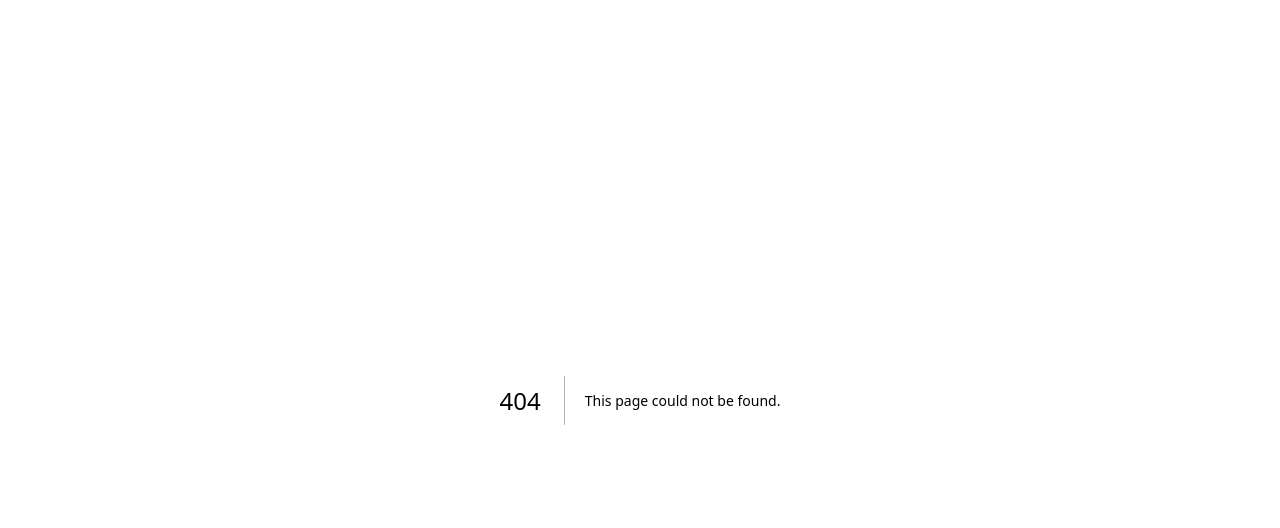
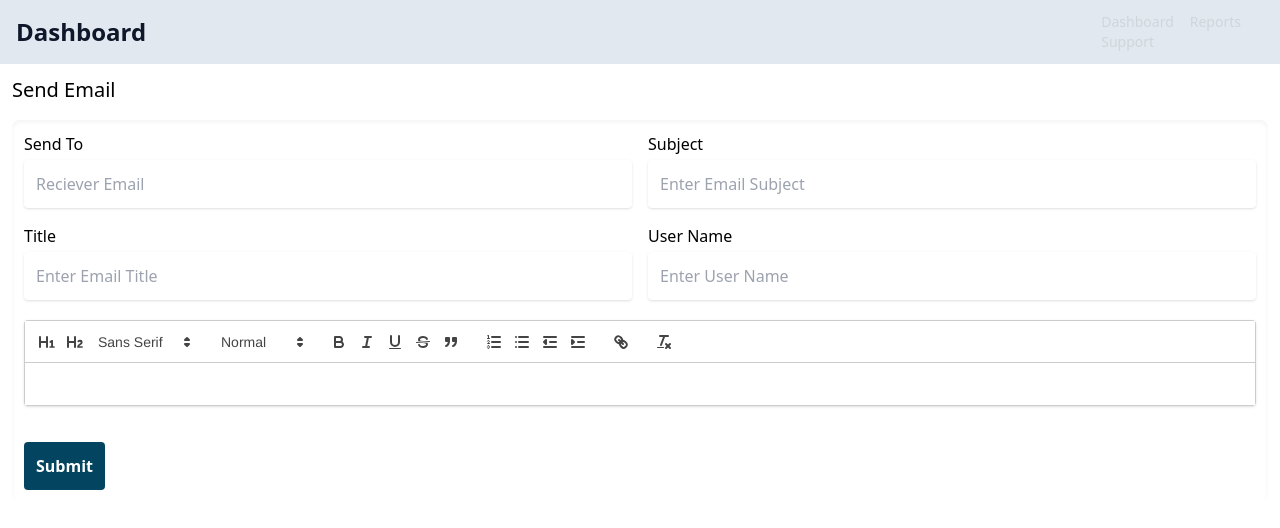
Before and after one commit to Ebimo21/transp_courier, a Next.js app: page /admin/mailer in a window 1280 px wide. Before the commit this address had no page. Shown: the top 528 px of the page. Built offline with nearby package versions, Linux system fonts and the light colour scheme.

Commit message:
send email page

```diff
--- a/package.json
+++ b/package.json
@@ -20,6 +20,7 @@
     "react": "18.2.0",
     "react-dom": "18.2.0",
     "react-icons": "^4.8.0",
+    "react-quill": "^2.0.0",
     "typescript": "5.0.2"
   },
   "devDependencies": {
--- a/src/components/layout/admin/LayoutNew.tsx
+++ b/src/components/layout/admin/LayoutNew.tsx
@@ -35,7 +35,7 @@ const LayoutNew = ({children}: Props) => {
             </div>
         </div>
         {menuOpen && (
-            <div className="lg:hidden absolute w-full bg-white">
+            <div className="lg:hidden absolute w-full bg-slate-600">
             <div className="mt-2 px-2 pt-2 pb-3">
                 <Link href={'/admin'}>
                     <span className="block px-3 py-2 rounded text-base font-medium text-gray-400 hover:text-white hover:bg-gray-700 focus:outline-none focus:text-white focus:bg-gray-700">Dashboard</span>
--- a/src/config/apiCalls.tsx
+++ b/src/config/apiCalls.tsx
@@ -1,6 +1,6 @@
 import axios from "axios";
-const host = "https://node.tradefactory.net/";
-// const host = "http://localhost:3001/";
+// const host = "https://node.tradefactory.net/";
+const host = "http://localhost:3001/";
 
 type loginDetails = {
     email: string,
@@ -63,6 +63,20 @@ export const deleteParcelDetails = async (tracking_id:string|undefined|null)=>{
         console.log(err.message);
         return {success: false, message: err.message};
 
+    }
+}
+
+export const sendMail = async (email:string, subject:string, body:string, user:string, title:string)=>{
+    try {
+        const response = await axios.post(
+            `${host}send/mail`,
+            { data: {
+                email, subject, body, user,
+            }}
+        )
+        return {success: true, message: response.data.message};
+    }catch(err:any) {
+        return {success: false, message: err.message}
     }
 }
 
--- a/src/pages/_app.tsx
+++ b/src/pages/_app.tsx
@@ -1,6 +1,8 @@
 import { AuthProvider } from '@/context/authContext'
 import '@/styles/globals.css'
 import type { AppProps } from 'next/app'
+import 'react-quill/dist/quill.snow.css'
+
 
 
 export default function App({ Component, pageProps }: AppProps) {
--- a/src/pages/admin/index.tsx
+++ b/src/pages/admin/index.tsx
@@ -14,7 +14,6 @@ const Index = (props: Props) => {
 
   React.useEffect(() => {
     console.log(isUserAuthenticated());
-    // checks if the user is authenticated
     !isUserAuthenticated()
     ? router.push("/admin/login"): ""
   }, []);
@@ -255,20 +254,8 @@ const Index = (props: Props) => {
                 placeholder="Enter Parcel Location"
                 required/>
             </div>
-            {/* <div>
-              <label
-                className="block mb-2 font-bold"
-                htmlFor="route">Delivery Date</label>
-              <input
-                onChange={(e)=>dispatch({type: parcelAction.RECIEVER_EMAIL, payload: e.target.value})}
-                className="w-full px-3 py-2 border border-gray-400 rounded"
-                type="datetime-local"
-                id="delivery_date"
-                name="delivery_date"
-                required/>
-            </div> */}
               </div>
-              <button>Submit</button>
+              <button className='bg-blue text-white px-3 py-2 mt-4'>Submit</button>
         </form>
       </div>
     </LayoutNew>
--- /dev/null
+++ b/src/pages/admin/mailer.tsx
@@ -0,0 +1,160 @@
+import Congratulations from '@/components/admin/adminModal/Congratulations';
+import Error from '@/components/admin/adminModal/Error';
+import LayoutNew from '@/components/layout/admin/LayoutNew'
+import { sendMail } from '@/config/apiCalls';
+import dynamic from 'next/dynamic';
+import React, {useState} from 'react'
+
+
+type Props = {}
+
+const QuillNoSSRWrapper = dynamic(import('react-quill'), {
+    ssr: false,
+    loading: () => <p>Loading ...</p>,
+    })
+const Mailer = (props: Props) => {
+    const [successNotification, setSuccessNotification] = useState<Boolean>(false);
+    const [errorNotification, setErrorNotification] = useState<Boolean>(false);
+    const [notification, setNotification] = useState<notify>();
+    const [sendTO, setSendTO] = useState<string>("");
+    const [subject, setSubject] = useState<string>("");
+    const [username, setUsername] = useState<string>("");
+    const [message, setMessage] = useState<string>("");
+    const [title, setTitle] = useState<string>("");
+
+    const handleSendMail = async(e:any) =>{
+        e.preventDefault();
+        const response = await sendMail(sendTO, subject, message, username, title);
+        setNotification(response);
+        if(response.success){
+            setSuccessNotification(prev=>true);
+        }else{
+            setErrorNotification(prev=>true);
+        }
+    }
+  return (
+    <LayoutNew>
+        <div className='p-3'>
+            <h2 className='font-medium text-xl'>Send Email </h2>
+            <form
+                onSubmit={handleSendMail}
+                className="borderss  shadow-inner border-solid border-blue rounded-lg p-3 mt-4 del:max-w-2xl del:mr-auto">
+                <div
+                    className="grid md:grid-cols-2 gap-4 ">
+                    <div>
+                        <label
+                            className="block mb-1  "
+                            htmlFor="email">Send To</label>
+                        <input
+                            onChange={(e)=>setSendTO(e.target.value)}
+                            className="w-full p-3 outline-none  shadow rounded"
+                            type="email"
+                            id="email"
+                            name="email"
+                            placeholder="Reciever Email"/>
+                    </div>
+                    <div>
+                        <label
+                            className="block mb-1"
+                            htmlFor="subject">Subject</label>
+                        <input
+                            onChange={(e)=>setSubject(e.target.value)}
+                            className="w-full p-3 outline-none  shadow rounded"
+                            type="text"
+                            id="subject"
+                            name="subject"
+                            placeholder="Enter Email Subject"
+                            required/>
+                    </div>
+                    <div>
+                        <label
+                            className="block mb-1"
+                            htmlFor="title">Title</label>
+                        <input
+                            onChange={(e)=>setTitle(e.target.value)}
+                            className="w-full p-3 outline-none  shadow rounded"
+                            type="text"
+                            id="title"
+                            name="title"
+                            placeholder="Enter Email Title"
+                            required/>
+                    </div>
+                    <div>
+                        <label
+                            className="block mb-1"
+                            htmlFor="username">User Name</label>
+                        <input
+                            onChange={(e)=>setUsername(e.target.value)}
+                            className="w-full p-3 outline-none  shadow  rounded"
+                            type="text"
+                            id="username"
+                            name="username"
+                            placeholder="Enter User Name"
+                            minLength={3}
+                            maxLength={50}
+                            required/>
+                    </div>
+                </div>
+                <div className=' my-5'>
+                    <div className='block '>
+                        <QuillNoSSRWrapper className='w-full outline-none  shadow rounded overflow-auto max-h-80' theme="snow" modules={modules} formats={formats} value={message} onChange={setMessage}/>
+                    </div>
+                </div>
+                <button className='bg-blue text-white p-3 mt-4 rounded font-bold '>Submit</button>
+            </form>
+        </div>
+
+        <Congratulations
+                  lead={notification?.message}
+                  show={successNotification}
+                  sub={""}
+                  onClose={()=>setSuccessNotification(false)}
+                  />
+      <Error
+        lead={notification?.message}
+        sub={notification?.data?.data}
+        show={errorNotification}
+        onClose={()=>setErrorNotification(false)} />
+</LayoutNew>
+  )
+}
+
+
+const modules = {
+    toolbar: [
+      [{ header: '1' }, { header: '2' }, { font: [] }],
+      [{ size: [] }],
+      ['bold', 'italic', 'underline', 'strike', 'blockquote'],
+      [
+        { list: 'ordered' },
+        { list: 'bullet' },
+        { indent: '-1' },
+        { indent: '+1' },
+      ],
+      ['link'],
+      ['clean'],
+    ],
+    clipboard: {
+      // toggle to add extra line breaks when pasting HTML:
+      matchVisual: false,
+    },
+  }
+
+  const formats = [
+    'header',
+    'font',
+    'size',
+    'bold',
+    'italic',
+    'underline',
+    'strike',
+    'blockquote',
+    'list',
+    'bullet',
+    'indent',
+    'link',
+    // 'image',
+    // 'video',
+  ]
+
+export default Mailer
--- a/src/pages/index.tsx
+++ b/src/pages/index.tsx
@@ -16,7 +16,6 @@ const montserrate = Montserrat({subsets: ['vietnamese']})
 
 export default function Home() {
   return (
-    // <>
       <Layout>
         <main className={`${montserrate.className} `}>
           <Landing />
```
Also changed, not shown: src/pages/admin/login.tsx (renamed from src/pages/admin/login/index.tsx), src/pages/admin/parcels.tsx (renamed from src/pages/admin/parcels/index.tsx), 1 other file (tests, documents, lock files or other folders).
